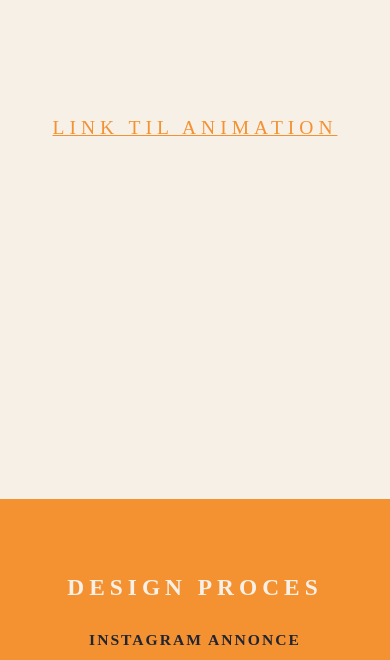
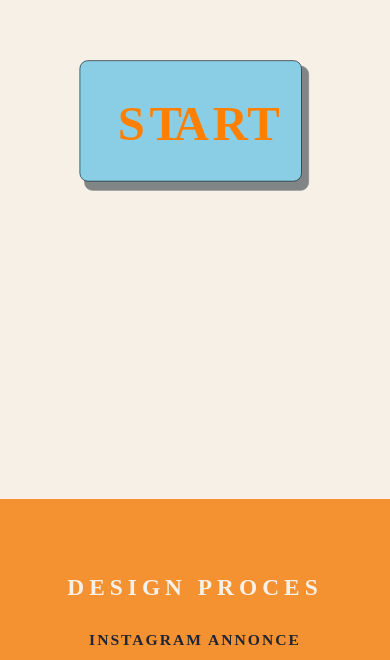
Before and after one commit to Bonnichsen/sexsamfund, a plain HTML site: page index.html in a window 390 px wide. Shown: the part 2650-3310 px from the top of the page. Drawn offline with nearby package versions, Linux system fonts and the light colour scheme.

Commit message:
done done done

```diff
--- a/index.html
+++ b/index.html
@@ -82,7 +82,7 @@
                     <p>Slutningen vil derfor afhænge af hvilket valg der er blevet taget. <br> Vælger man “A” vil man se en dreng og en pige som græder for at vise konsekvensen. Herefter slutter det med, at der kommer en side op, som forklarer omkring konsekvensen af deling af nøgenbilleder, og link videre til www.privatsnak.dk.<br> Vælger man “B” ser man en telefon som stopper delingen, og samme side omkring konsekvensen kommer op, men med en anden karakter.
                     </p>
 
-                    <p><a href="documents/storyboard.jpg" target="_blank">STORYBOARD</a>
+                    <p><a href="documents/storyboard_ss.jpg" target="_blank">STORYBOARD</a>
                         <a href="documents/flowchart.pdf" target="_blank">FLOWCHART</a></p>
                 </div>
             </div>
@@ -90,7 +90,8 @@
         <section id="animation">
             <div class="sectionwrapper">
                 <h1>ANIMATIONEN</h1>
-                <div class="column_1"><a href="">LINK TIL ANIMATION</a></div>
+                <div class="column_1">
+                    <a href="https://www.benjaminbonnichsen.dk/kea/02-animation/02_04_03_gruppe-1_animation" target="_blank"><img src="img/start_knap2.svg" id="ani_start"></a></div>
             </div>
         </section>
         <section id="design">
@@ -131,7 +132,7 @@
             <div class="sectionwrapper">
                 <h1>KODNINGSPROCES</h1>
                 <div class="column_1">
-                    <a href="">LAYOUTDIAGRAM</a>
+                    <a href="documents/layoutdiagram.pdf" target="_blank">LAYOUTDIAGRAM</a>
                     <a href="">ASSETS LIST</a>
                     <a href="">SEKVENSDIAGRAM</a></div>
                 <div class="column_2"></div>
--- a/style.css
+++ b/style.css
@@ -430,7 +430,12 @@ header {
     justify-content: center;
     background-color: #F7F0E7;
     white-space: normal;
-
+}
+
+#animation img {
+    width: 400px;
+    height: 400px;
+    animation: pulse_kf 2.5s infinite alternate linear;
 }
 
 /*------ DESIGN ------*/
@@ -1097,6 +1102,12 @@ header {
         padding-top: 45px;
 
     }
+
+    #animation img {
+        width: 70vw;
+        height: 70vw;
+        animation: pulse_kf 2.5s infinite alternate linear;
+    }
     /*------ DESIGN ------*/
     #design h1 {
         text-align: center;
```
Also changed, not shown: documents/storyboard.jpg (deleted), documents/storyboard_ss.jpg (added), img/start_knap2.svg (added), 3 other files.
